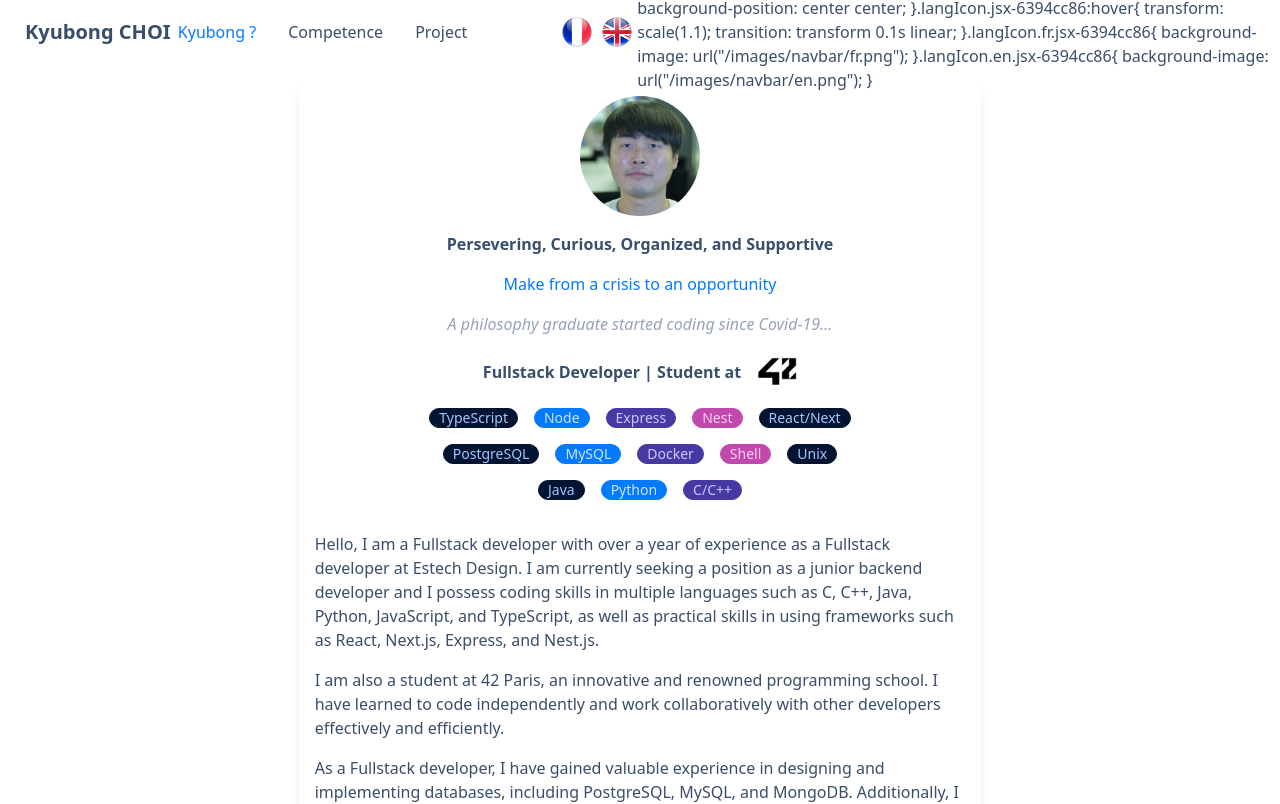
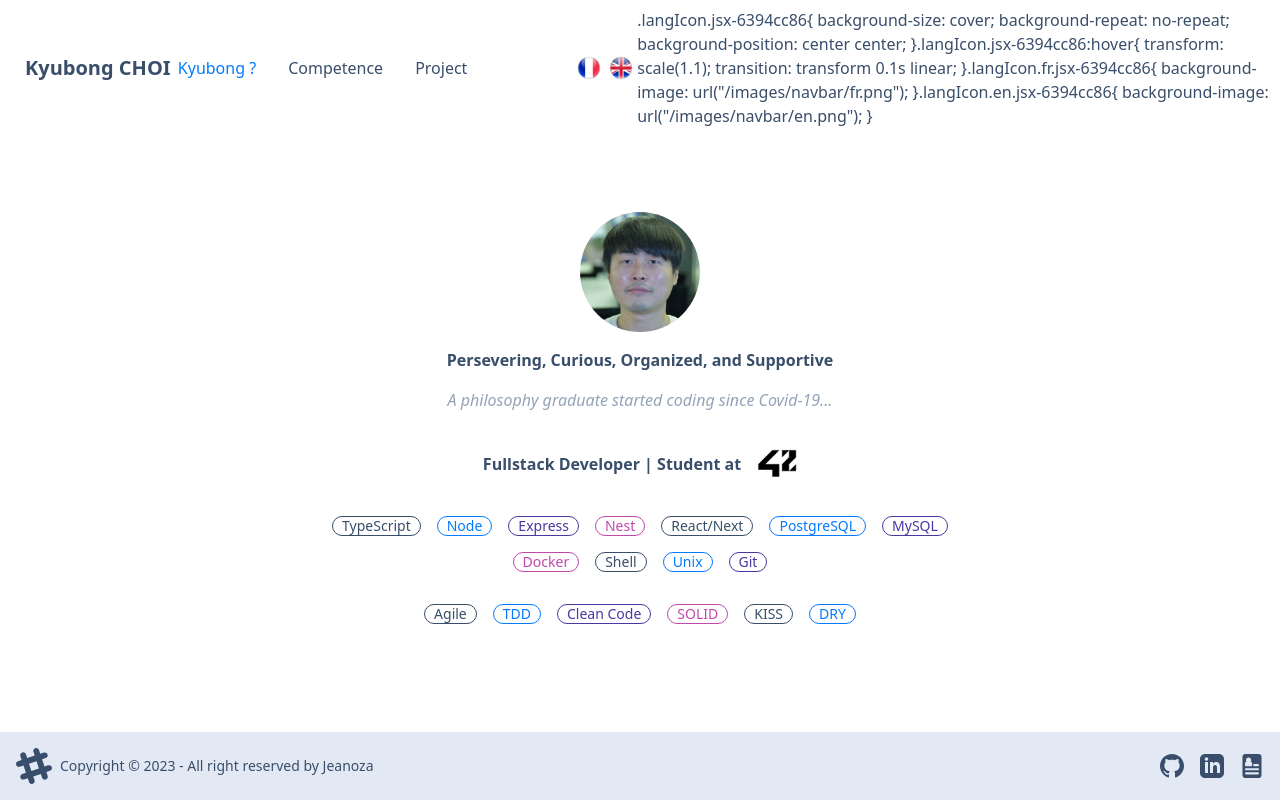
Before and after one commit to jeanoza/portfolio2023, a Next.js app: page /en/about in a window 1280 px wide. Shown: the top 804 px of the page. Built offline with nearby package versions, Linux system fonts and the light colour scheme.

Commit message:
tweaks(about, navbar): delete unutil infos

```diff
--- a/src/components/about/stack.tsx
+++ b/src/components/about/stack.tsx
@@ -1,6 +1,5 @@
-const ICONS_MAJOR = ["TypeScript", "Node", "Express", "Nest", "React/Next",];
-const ICONS_SECOND = ["PostgreSQL", "MySQL", "Docker", "Shell", "Unix"];
-const ICONS_ETC = ["Java", "Python", "C/C++"];
+const BADGES = ["TypeScript", "Node", "Express", "Nest", "React/Next", "PostgreSQL", "MySQL", "Docker", "Shell", "Unix", "Git"]
+const BADGES_METHOD = ["Agile", "TDD", "Clean Code", "SOLID", "KISS", "DRY"]
 
 const STATUT = {
 	en: "Fullstack Developer | Student at ",
@@ -12,28 +11,26 @@ const badges = ["badge-neutral", "badge-primary", "badge-secondary", "badge-acce
 export default function Stack({ lang }: { lang: string }) {
 	return (
 		<div className="">
-			<div className="font-bold flex justify-center items-center gap-4 my-4">
+			<div className="font-bold flex  justify-center items-center gap-4 my-4">
 				<h3>{STATUT[lang as keyof Lang]}</h3>
 				<div className="icon ft" />
 			</div>
-			<div className="w-3/4  mx-auto">
-				<div className="flex justify-center items-center gap-4 my-4">
-					{ICONS_MAJOR.map((icon, index) => (
-						<div key={index} className={`badge ${badges[index % badges.length]}`} >{icon}</div>
+			<div className="mx-auto">
+				<div className="flex flex-wrap justify-center items-center gap-4 my-8">
+					{BADGES.map((icon, index) => (
+						<div key={index} className={`badge badge-outline ${badges[index % badges.length]}`} >{icon}</div>
 					))}
 				</div>
-				<div className="flex justify-center items-center gap-4 my-4">
-					{ICONS_SECOND.map((icon, index) => (
-						<div key={index} className={`badge ${badges[index % badges.length]} `} >{icon}</div>
-					))}
-				</div>
-				<div className="flex justify-center items-center gap-4 my-4">
-					{ICONS_ETC.map((icon, index) => (
-						<div key={index} className={`badge ${badges[index % badges.length]} `} >{icon}</div>
+				<div className="flex flex-wrap justify-center items-center gap-4 my-8">
+					{BADGES_METHOD.map((icon, index) => (
+						<div key={index} className={`badge badge-outline ${badges[index % badges.length]} `} >{icon}</div>
 					))}
 				</div>
 			</div>
 			<style jsx>{`
+				.badge{
+					white-space: nowrap;
+				}
 			 .icon {
 				width: 40px;
 				height: 40px;
--- a/src/components/navbar.tsx
+++ b/src/components/navbar.tsx
@@ -103,11 +103,11 @@ export default function Navbar() {
 			</div>
 			<div className="navbar-end">
 				<div
-					className="langIcon fr rounded-full w-8 h-8 cursor-pointer mx-1"
+					className="langIcon fr rounded-full w-6 h-6 cursor-pointer mx-1"
 					onClick={() => handleChangeLang("fr")}
 				/>
 				<div
-					className="langIcon en rounded-full w-8 h-8 cursor-pointer mx-1"
+					className="langIcon en rounded-full w-6 h-6 cursor-pointer mx-1"
 					onClick={() => handleChangeLang("en")}
 				/>
 			</div>
--- a/src/components/project/card.tsx
+++ b/src/components/project/card.tsx
@@ -15,7 +15,7 @@ export default function Card({
 	prodUrl,
 }: IProps) {
 	return (
-		<div className="card card-compact shadow-xl w-100 md:w-2/3 mb-4 hover:scale-105 hover:-translate-y-1">
+		<div className="card card-compact shadow-xl w-100 md:w-2/3 mb-4 hover:-translate-y-0.5">
 			<div className="card-body">
 				<h2 className="card-title">{title}</h2>
 				<p>{content}</p>
--- a/src/pages/[lang]/about.tsx
+++ b/src/pages/[lang]/about.tsx
@@ -42,22 +42,15 @@ export default function About() {
 	if (!lang) return null;
 	return (
 		<Layout>
-			<div className="flex flex-col rounded-lg shadow-lg w-100 md:w-2/3 p-4">
+			<div className="flex flex-col w-100 md:w-2/3 gap-4">
 				<div className="flex flex-col gap-4 justify-center items-center text-center">
 					<div className="avatar rounded-full mx-auto" />
 					<h3 className="font-semibold">{TITLES[0][lang as keyof Lang]}</h3>
-					<h3 className="text-primary">{TITLES[1][lang as keyof Lang]}</h3>
+					{/* <h3 className="text-primary">{TITLES[1][lang as keyof Lang]}</h3> */}
 					<h3 className="text-slate-400 italic">
 						{TITLES[2][lang as keyof Lang]}
 					</h3>
-				</div>
-				{typeof lang === "string" && <Stack lang={lang} />}
-				<div className="">
-					{CONTENTS.map((content, index) => (
-						<p className="my-4" key={index}>
-							{content[lang as keyof Lang]}
-						</p>
-					))}
+					{typeof lang === "string" && <Stack lang={lang} />}
 				</div>
 			</div>
 			<style jsx>{`
@@ -69,6 +62,6 @@ export default function About() {
 					background-position: center center;
 				}
 			`}</style>
-		</Layout>
+		</Layout >
 	);
 }
```
